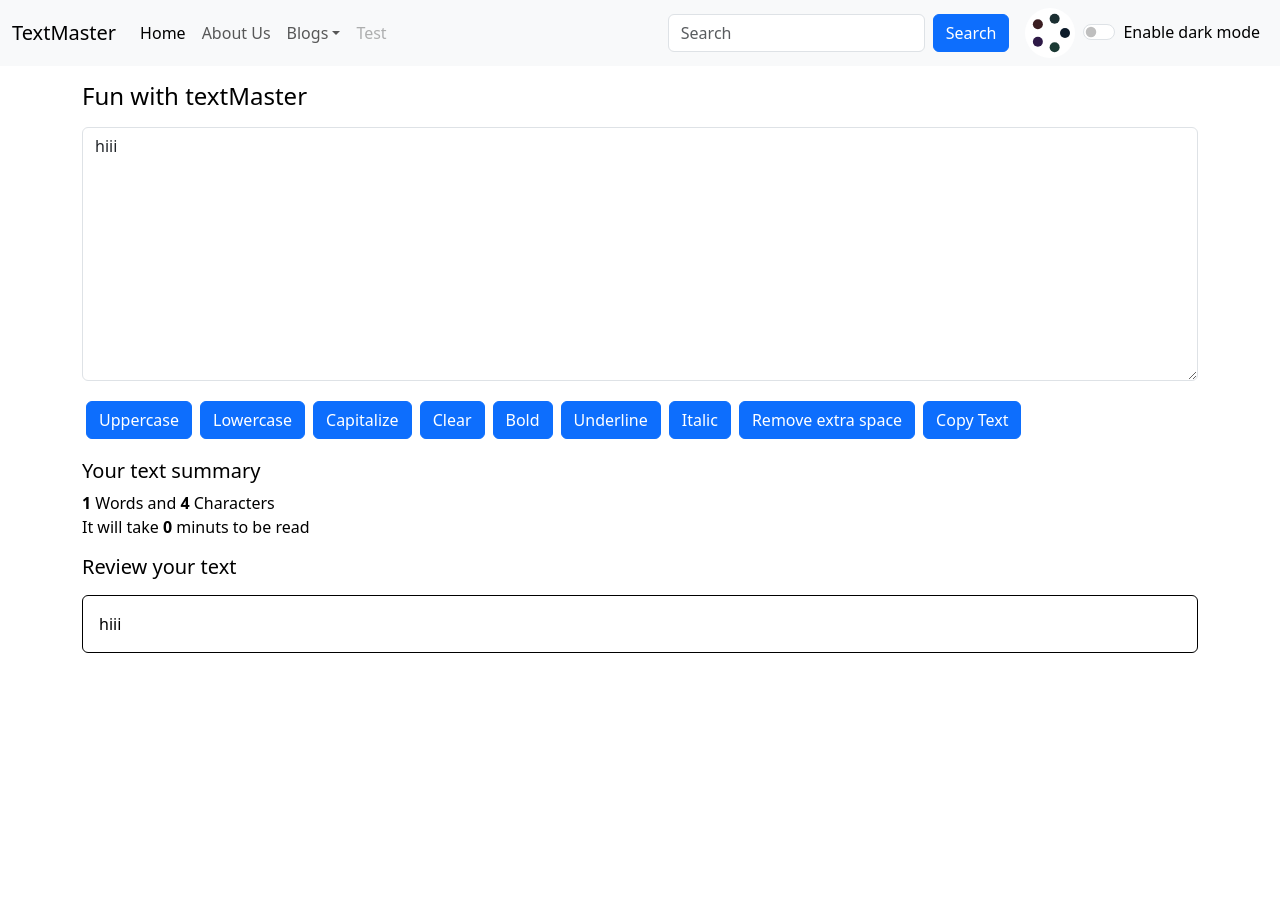
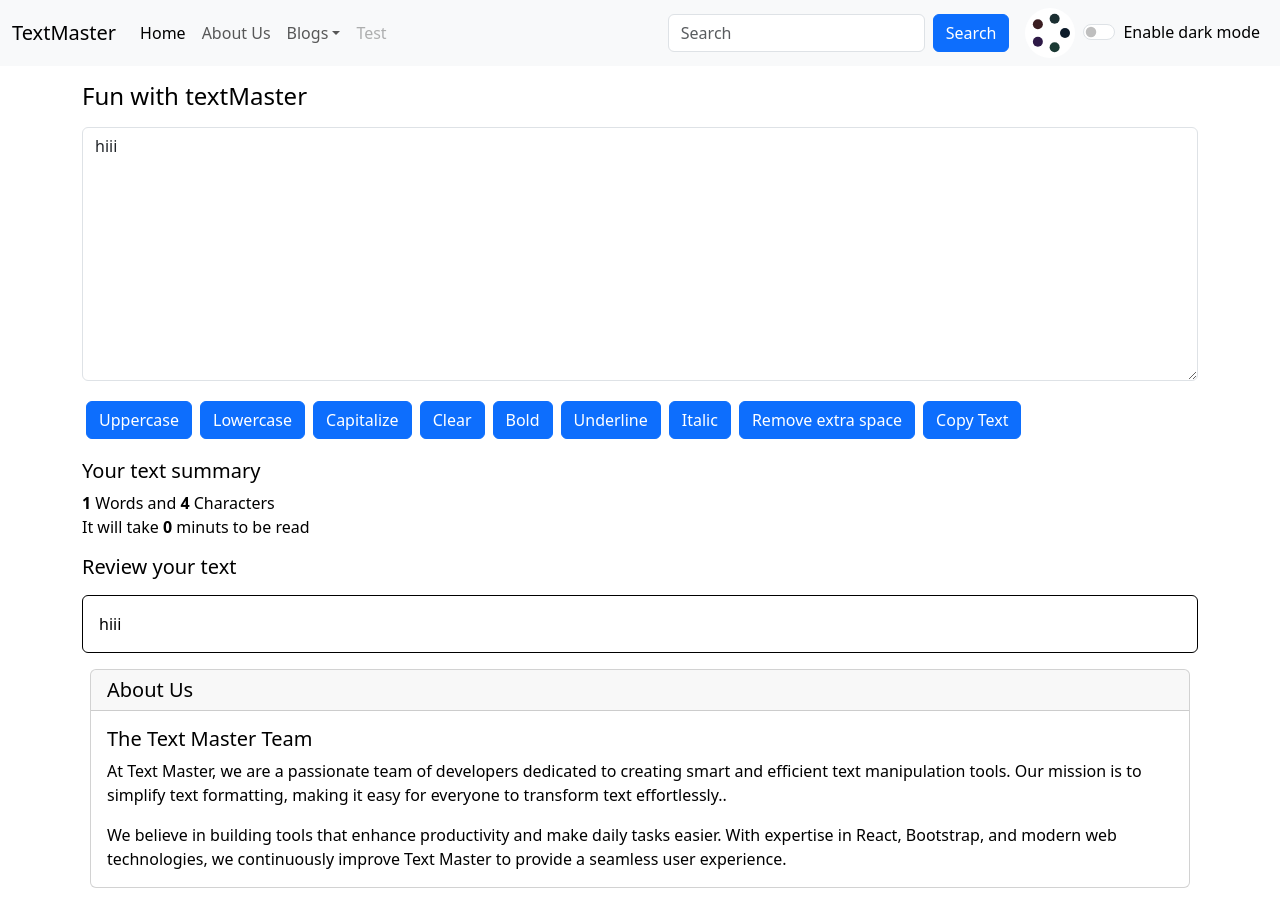
Before and after one commit to Ranjitarajput/textMaster, a React (Vite) app: page /about in a window 1280 px wide. Before the commit the page ends 800 px from the top, so only its background shows below. Built offline with nearby package versions, Linux system fonts and the light colour scheme.

Commit message:
add about section in home page

```diff
--- a/src/components/About.jsx
+++ b/src/components/About.jsx
@@ -6,7 +6,7 @@ export default function Acordial(props) {
     //     backgroundColor: 'white'
     // })
 
-    const [btnTxt, setBtnTxt] = useState("Enable dark mode");
+    // const [btnTxt, setBtnTxt] = useState("Enable dark mode");
 
     // const handlestyle = () => {
     //     if(myStyle.color === 'black') {
@@ -19,16 +19,21 @@ export default function Acordial(props) {
     //     }
     // }
 
+    //inline styling - {` bg-${props.mode === 'dark'? 'secondary': 'light'} text-${props.mode === 'dark'? 'white': 'black'} `}
+ const myStyle = {
+  color: props.mode === 'dark'? 'white' : 'black',
+  backgroundColor: props.mode === 'dark'?'grey':' white'
+ }
   return (
     <>
     <div className='container my-3 '>
-    <div className={`card m-2 bg-${props.mode === 'dark'? 'secondary': 'light'} text-${props.mode === 'dark'? 'white': 'black'}`}>
+    <div className={' card m-2 '} style={myStyle} >
   <h5 className="card-header">About Us</h5>
   <div className="card-body">
     <h5 className="card-title">The Text Master Team</h5>
     <p className="card-text">At Text Master, we are a passionate team of developers dedicated to creating smart and efficient text manipulation tools. Our mission is to simplify text formatting, making it easy for everyone to transform text effortlessly..</p>
     <p className="card-text">We believe in building tools that enhance productivity and make daily tasks easier. With expertise in React, Bootstrap, and modern web technologies, we continuously improve Text Master to provide a seamless user experience.</p>
-    <button type="button" className="btn btn-primary">{btnTxt}</button>
+    {/* <button type="button" className="btn btn-primary">{btnTxt}</button> */}
   </div>
 </div>
 </div>
--- a/src/components/First.jsx
+++ b/src/components/First.jsx
@@ -1,5 +1,5 @@
 import React, { useState } from 'react'
-
+import About from './About'
 export default function First(props) {
     const [text, setText] = useState("hiii");
     const [isBold, setIsBold] = useState(false);
@@ -100,6 +100,7 @@ export default function First(props) {
         <h5>Review your text</h5>
         <p className={`border border-${props.mode === 'dark'?'white':'black'} rounded p-3 my-3`}>{text}</p>
     </div>
+<About mode = {props.mode}/>
 </>
   )
 }
```
